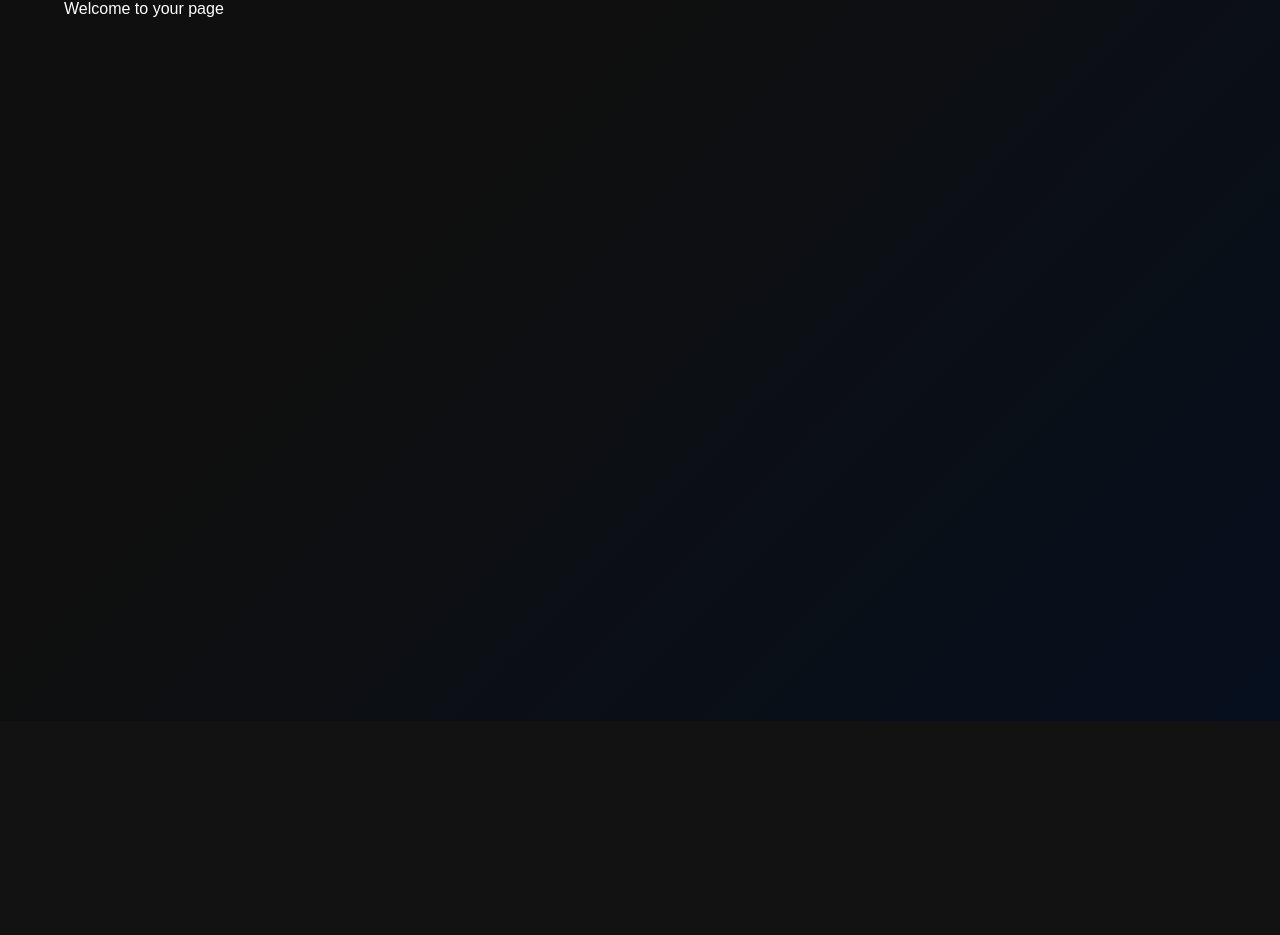
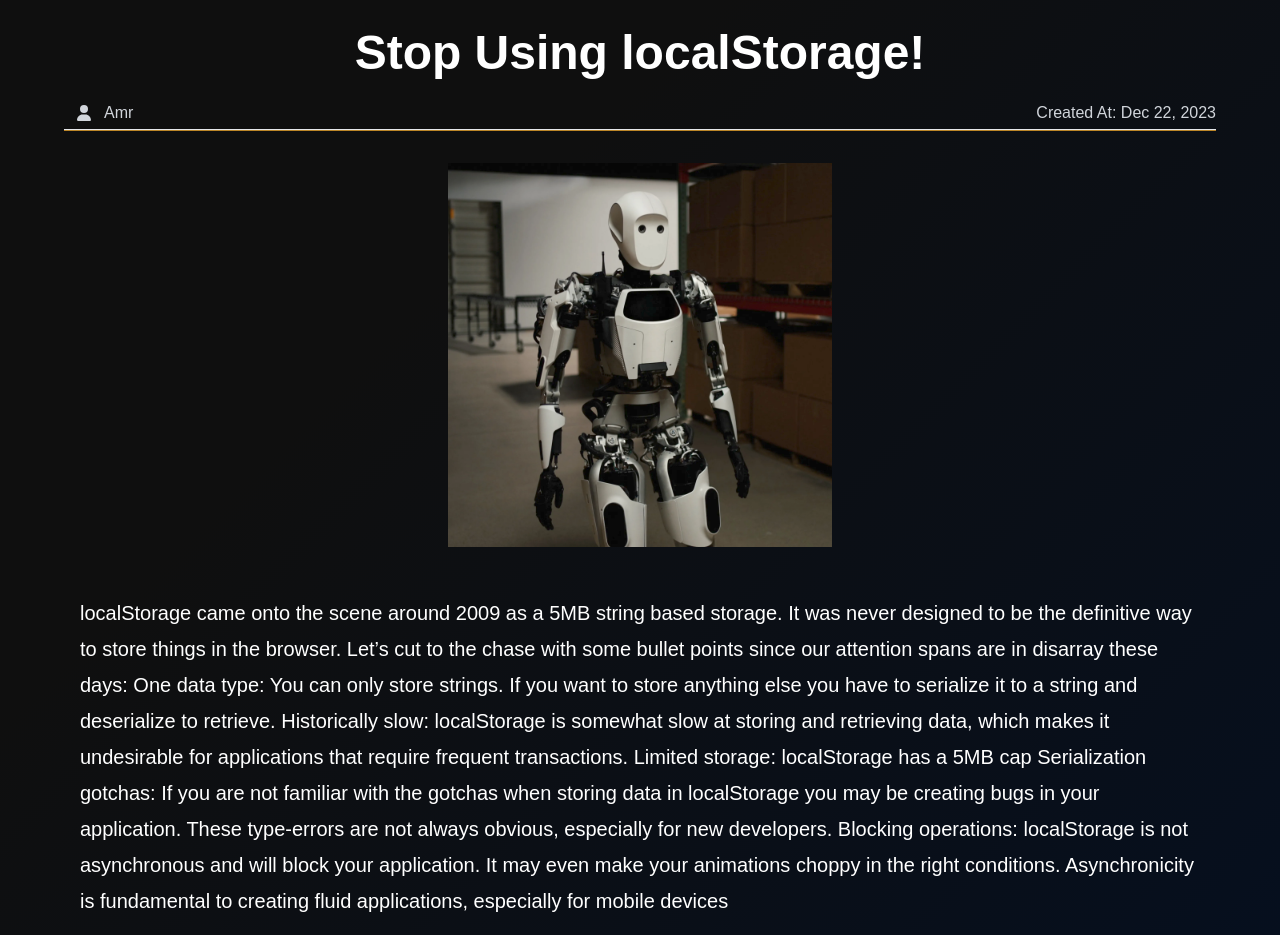
Before and after one commit to AmrUIWizard/mindset, a React (Vite) app: page /post/1 in a window 1280 px wide. Shown: the part 79-1014 px from the top of the page. Before the commit the page ends 800 px from the top, so only its background shows below. Built offline with nearby package versions, Linux system fonts and the light colour scheme; no server answers; a web font is replaced by a local one.

Commit message:
adding last version

```diff
--- a/package.json
+++ b/package.json
@@ -15,6 +15,7 @@
     "@reduxjs/toolkit": "^2.0.1",
     "@tinymce/tinymce-react": "^4.3.2",
     "date-fns": "^3.2.0",
+    "dotenv": "^16.3.1",
     "react": "^18.2.0",
     "react-dom": "^18.2.0",
     "react-icons": "^5.0.1",
--- a/src/components/Navbar/UserMode.jsx
+++ b/src/components/Navbar/UserMode.jsx
@@ -12,7 +12,6 @@ const UserMode = () => {
     });
     dispatch(setUserName(null));
   };
-
   return (
     <>
       <Link to={`/newpost`}>
--- a/src/index.css
+++ b/src/index.css
@@ -1,4 +1,5 @@
 @import url("https://fonts.googleapis.com/css2?family=Encode+Sans+Expanded&display=swap");
+@import url("https://fonts.googleapis.com/css2?family=PT+Serif:wght@400;700&display=swap");
 @tailwind base;
 @tailwind components;
 @tailwind utilities;
--- a/src/routes/PostPage.jsx
+++ b/src/routes/PostPage.jsx
@@ -1,9 +1,53 @@
+import { useEffect, useState } from "react";
 import { styles } from "../styles";
+import { useParams } from "react-router-dom";
+import { FaUser } from "react-icons/fa6";
+import postImage from "../assets/postImage.webp";
 
 const PostPage = () => {
+  const [postInfo, setPostInfo] = useState(null);
+  const { id } = useParams();
+
+  // console.log(process.env.HOSTING_URL);
   return (
     <div className={`${styles.paddingX}`}>
-      <div className="max-w-7xl mx-auto ">Welcome to your page</div>
+      <div className="max-w-7xl mx-auto">
+        <h1 className="font-bold text-5xl max-sm:text-4xl text-center mt-8 mb-5">
+          Stop Using localStorage!
+        </h1>
+        <div className="flex gap-3 items-center justify-between text-gray-300">
+          <div className="flex items-center my-1 ">
+            <FaUser className="w-10" />
+            <p className="">Amr</p>
+          </div>
+          <p className="">Created At: Dec 22, 2023</p>
+        </div>
+        <hr className="bg-[var(--primary-color)] h-[2px]" />
+
+        <img
+          className="max-w-sm max-sm:max-w-72 mt-8 mx-auto"
+          src={postImage}
+        />
+
+        <p className="mt-8 text-xl leading-9 p-4">
+          localStorage came onto the scene around 2009 as a 5MB string based
+          storage. It was never designed to be the definitive way to store
+          things in the browser. Let’s cut to the chase with some bullet points
+          since our attention spans are in disarray these days: One data type:
+          You can only store strings. If you want to store anything else you
+          have to serialize it to a string and deserialize to retrieve.
+          Historically slow: localStorage is somewhat slow at storing and
+          retrieving data, which makes it undesirable for applications that
+          require frequent transactions. Limited storage: localStorage has a 5MB
+          cap Serialization gotchas: If you are not familiar with the gotchas
+          when storing data in localStorage you may be creating bugs in your
+          application. These type-errors are not always obvious, especially for
+          new developers. Blocking operations: localStorage is not asynchronous
+          and will block your application. It may even make your animations
+          choppy in the right conditions. Asynchronicity is fundamental to
+          creating fluid applications, especially for mobile devices
+        </p>
+      </div>
     </div>
   );
 };
```
Also changed, not shown: 1 other file (tests, documents, lock files or other folders).
